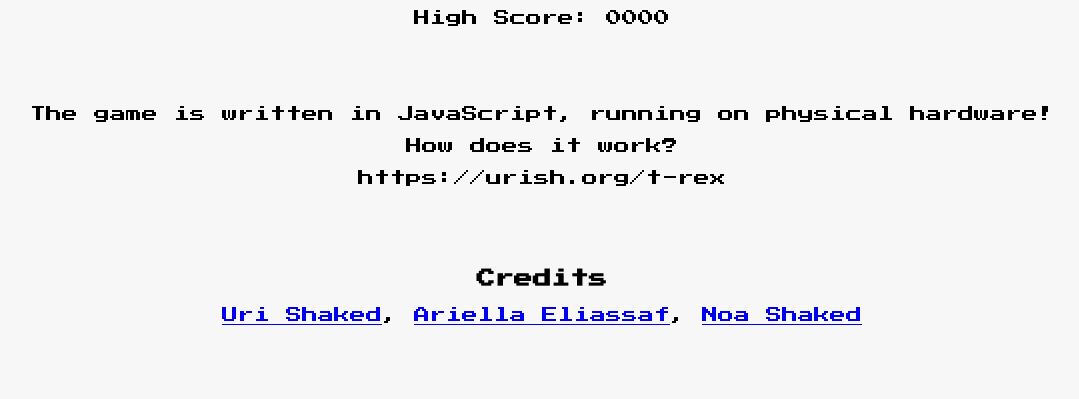
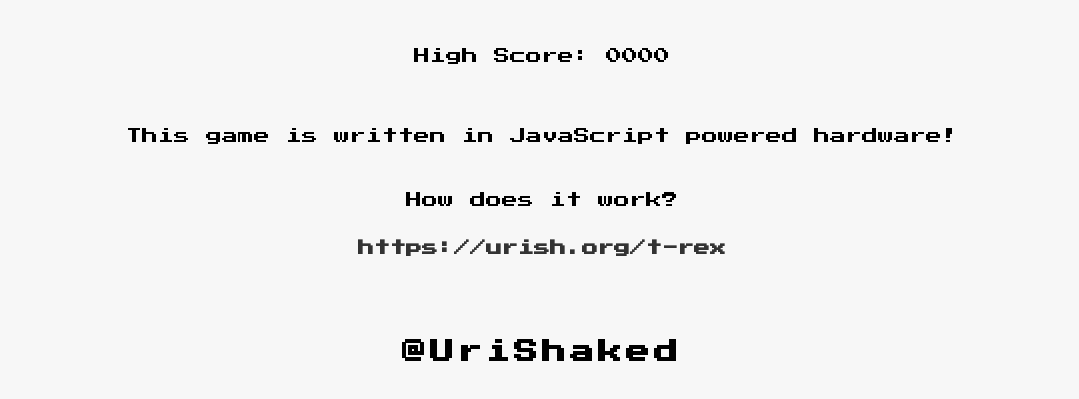
Before and after one commit to urish/real-trex-runner, a plain HTML site: page web/tv.html in a window 1280 px wide. Shown: the part 115-514 px from the top of the page, without its empty margins (98-1177 px from the left). Drawn offline with Linux system fonts and the light colour scheme; no server answers.

Commit message:
feat(web): update t-rex tv code

```diff
--- a/web/tv.html
+++ b/web/tv.html
@@ -14,48 +14,54 @@
     h1 {
       text-decoration: underline;
     }
+
+    h2 {
+      letter-spacing: 4px;
+    }
+
+    strong {
+      color: #333;
+    }
   </style>
 </head>
 
 <body>
+  <br />
+  <br />
   <h1>
-      &nbsp;<img src="assets/trex.svg" height="32" /> Real-Life T-Rex Runner
+    &nbsp;
+    <img src="assets/trex.svg" height="32" /> Real-Life T-Rex Runner
   </h1>
 
   <br />
   <br />
-  <br />
 
-  <p>High Score: <span id="highscore">0000</span></p>
+  <p>High Score:
+    <span id="highscore">0000</span>
+  </p>
 
-  <br />
   <br />
   <br />
 
   <p>
-    The game is written in JavaScript, running on physical hardware!
+    This game is written in JavaScript powered hardware!
   </p>
+
+  <br />
 
   <p>
     How does it work?
     <br />
     <br />
-    https://urish.org/t-rex
+    <br />
+    <strong>https://urish.org/t-rex</strong>
   </p>
 
   <br />
   <br />
   <br />
 
-  <h3>
-    Credits
-  </h3>
-
-  <p>
-    <a href="https://twitter.com/UriShaked" target="_blank">Uri Shaked</a>,
-    <a href="https://twitter.com/ariellaeli" target="_blank">Ariella Eliassaf</a>,
-    <a href="https://www.eel-design.com/" target="_blank">Noa Shaked</a>
-  </p>
+  <h2>@UriShaked</h2>
 
   <script src="https://www.gstatic.com/firebasejs/4.6.0/firebase.js"></script>
   <script>
@@ -69,7 +75,7 @@
       messagingSenderId: "803057694798"
     };
     firebase.initializeApp(config);
-    firebase.database().ref().child('high').on('value', function(snapshot) {
+    firebase.database().ref().child('high').on('value', function (snapshot) {
       var score = snapshot.val().toString();
       while (score.length < 4) {
         score = '0' + score;
```
